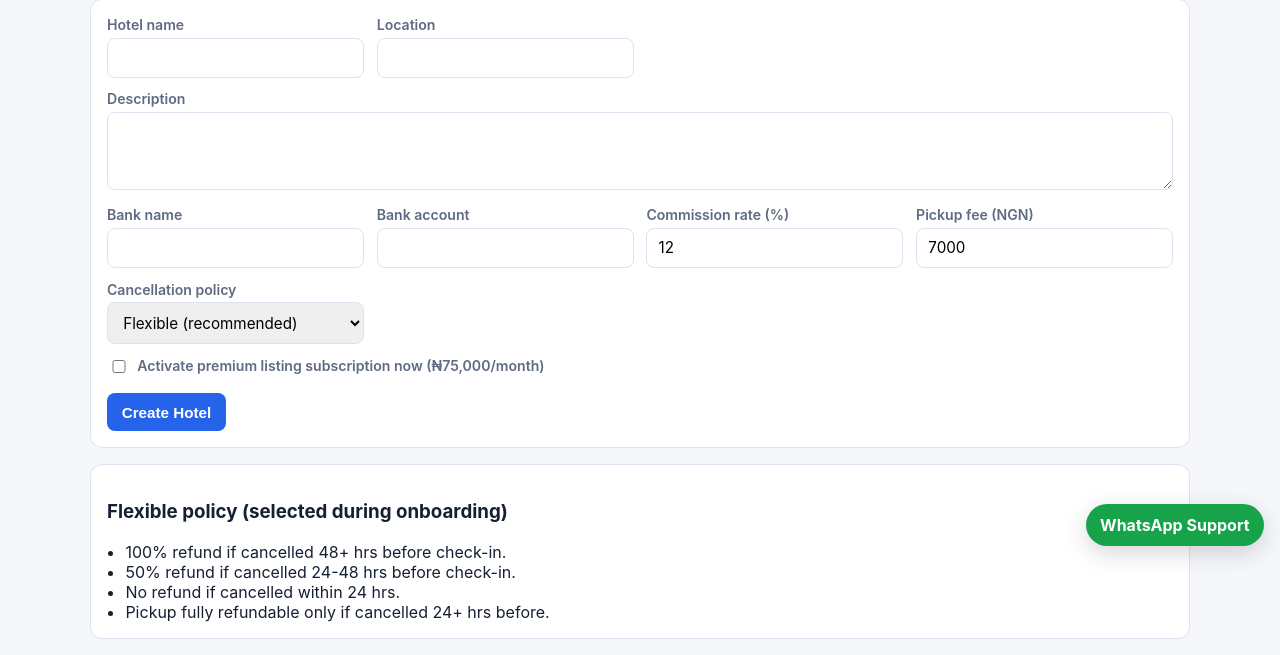
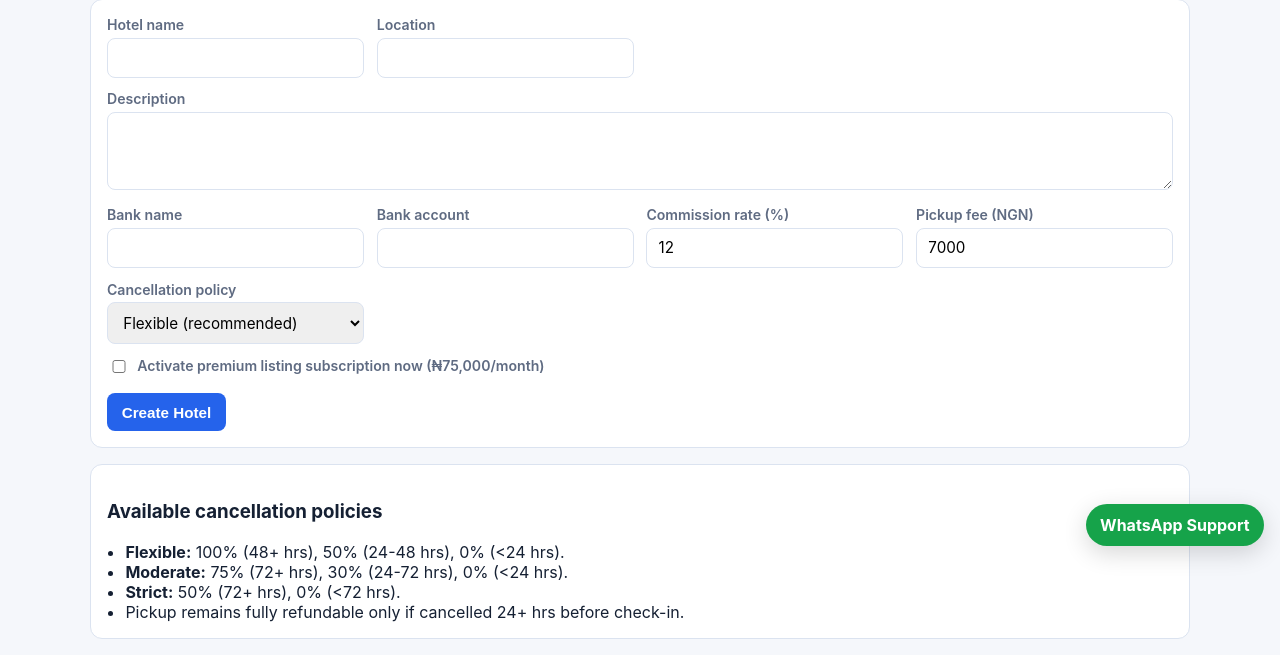
Before and after one commit to PHSEADIGITAL/HuT, a Node server app: page /admin/hotels/new in a window 1280 px wide. Shown: the part 238-893 px from the top of the page. Run offline with Node 20, Linux system fonts and the light colour scheme.

Commit message:
Add multiple cancellation policies on onboarding
Co-authored-by: PHSEADIGITAL <PHSEADIGITAL@users.noreply.github.com>

```diff
--- a/src/server.js
+++ b/src/server.js
@@ -111,6 +111,7 @@ app.get("/hotels/:hotelId", async (request, response) => {
     rooms: roomCards,
     checkInDate,
     checkOutDate,
+    cancellationRules: getRefundPolicyRules(hotel.cancellationPolicy),
     platform: snapshot.platform
   });
 });
--- a/src/services/refund.js
+++ b/src/services/refund.js
@@ -14,10 +14,24 @@ function getRefundPolicyRules(policyType) {
     ];
   }
 
-  return [
-    "Policy configured by hotel.",
-    "Manual review may be required for unusual cancellation cases."
-  ];
+  if (policyType === "moderate") {
+    return [
+      "75% refund if cancelled 72+ hours before check-in",
+      "30% refund if cancelled 24-72 hours before check-in",
+      "No refund if cancelled within 24 hours",
+      "Pickup add-on is fully refundable only if cancelled at least 24 hours before check-in"
+    ];
+  }
+
+  if (policyType === "strict") {
+    return [
+      "50% refund if cancelled 72+ hours before check-in",
+      "No refund if cancelled within 72 hours",
+      "Pickup add-on is fully refundable only if cancelled at least 24 hours before check-in"
+    ];
+  }
+
+  return ["Policy configured by hotel.", "Manual review may be required."];
 }
 
 function calculateRefund({
@@ -40,6 +54,16 @@ function calculateRefund({
     } else {
       refundablePercent = 0;
     }
+  } else if (policyType === "moderate") {
+    if (leadHours >= 72) {
+      refundablePercent = 0.75;
+    } else if (leadHours >= 24) {
+      refundablePercent = 0.3;
+    } else {
+      refundablePercent = 0;
+    }
+  } else if (policyType === "strict") {
+    refundablePercent = leadHours >= 72 ? 0.5 : 0;
   }
 
   const baseRefund = Math.round(nonPickupPaid * refundablePercent);
--- a/views/admin-hotel-new.ejs
+++ b/views/admin-hotel-new.ejs
@@ -39,6 +39,8 @@
       <label for="cancellationPolicy">Cancellation policy</label>
       <select id="cancellationPolicy" name="cancellationPolicy">
         <option value="flexible" selected>Flexible (recommended)</option>
+        <option value="moderate">Moderate</option>
+        <option value="strict">Strict</option>
       </select>
     </div>
 
@@ -57,12 +59,12 @@
 </section>
 
 <section class="card ideas">
-  <h3>Flexible policy (selected during onboarding)</h3>
+  <h3>Available cancellation policies</h3>
   <ul>
-    <li>100% refund if cancelled 48+ hrs before check-in.</li>
-    <li>50% refund if cancelled 24-48 hrs before check-in.</li>
-    <li>No refund if cancelled within 24 hrs.</li>
-    <li>Pickup fully refundable only if cancelled 24+ hrs before.</li>
+    <li><strong>Flexible:</strong> 100% (48+ hrs), 50% (24-48 hrs), 0% (&lt;24 hrs).</li>
+    <li><strong>Moderate:</strong> 75% (72+ hrs), 30% (24-72 hrs), 0% (&lt;24 hrs).</li>
+    <li><strong>Strict:</strong> 50% (72+ hrs), 0% (&lt;72 hrs).</li>
+    <li>Pickup remains fully refundable only if cancelled 24+ hrs before check-in.</li>
   </ul>
 </section>
 
```
Also changed, not shown: views/hotel.ejs (+3 -4 lines).
